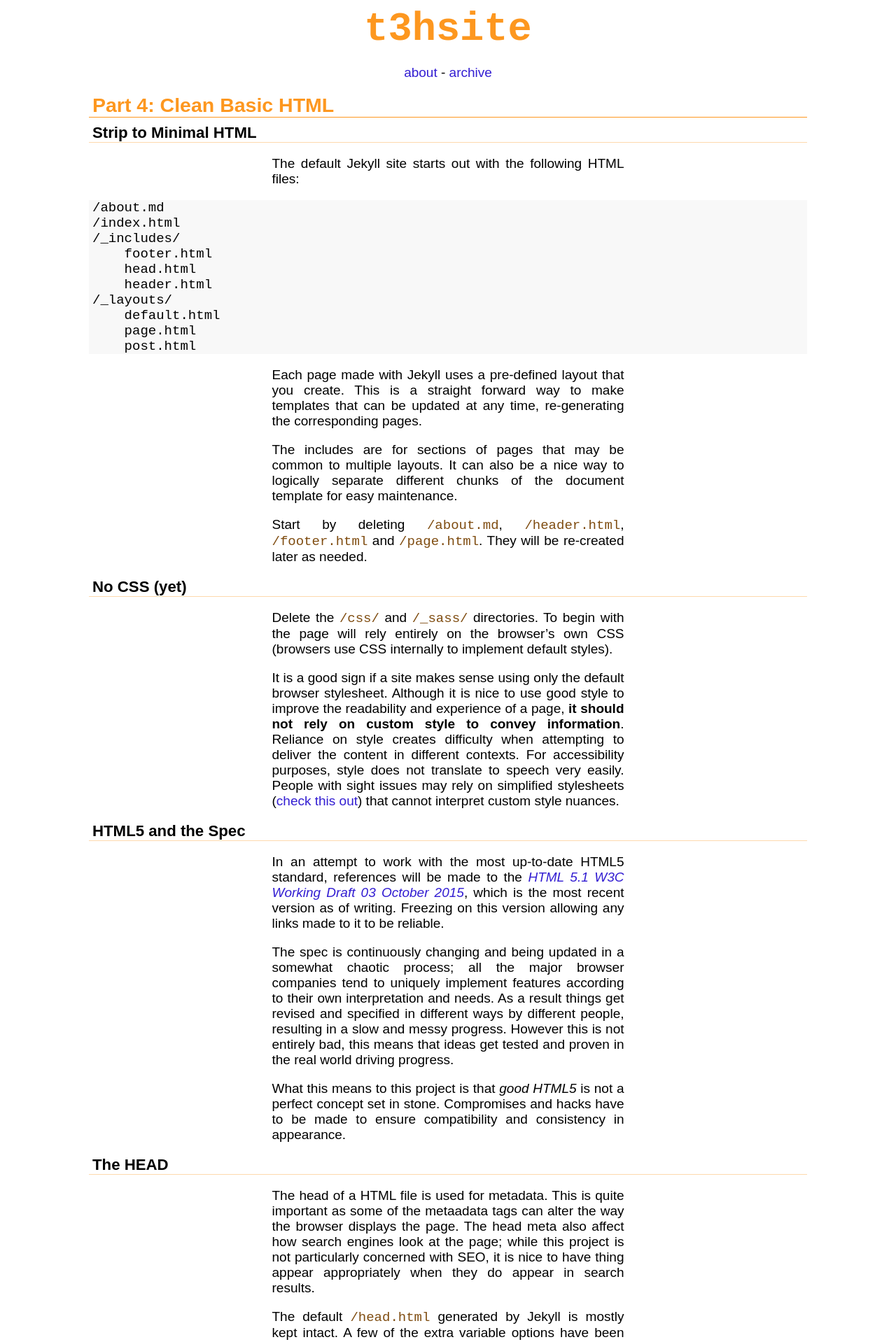
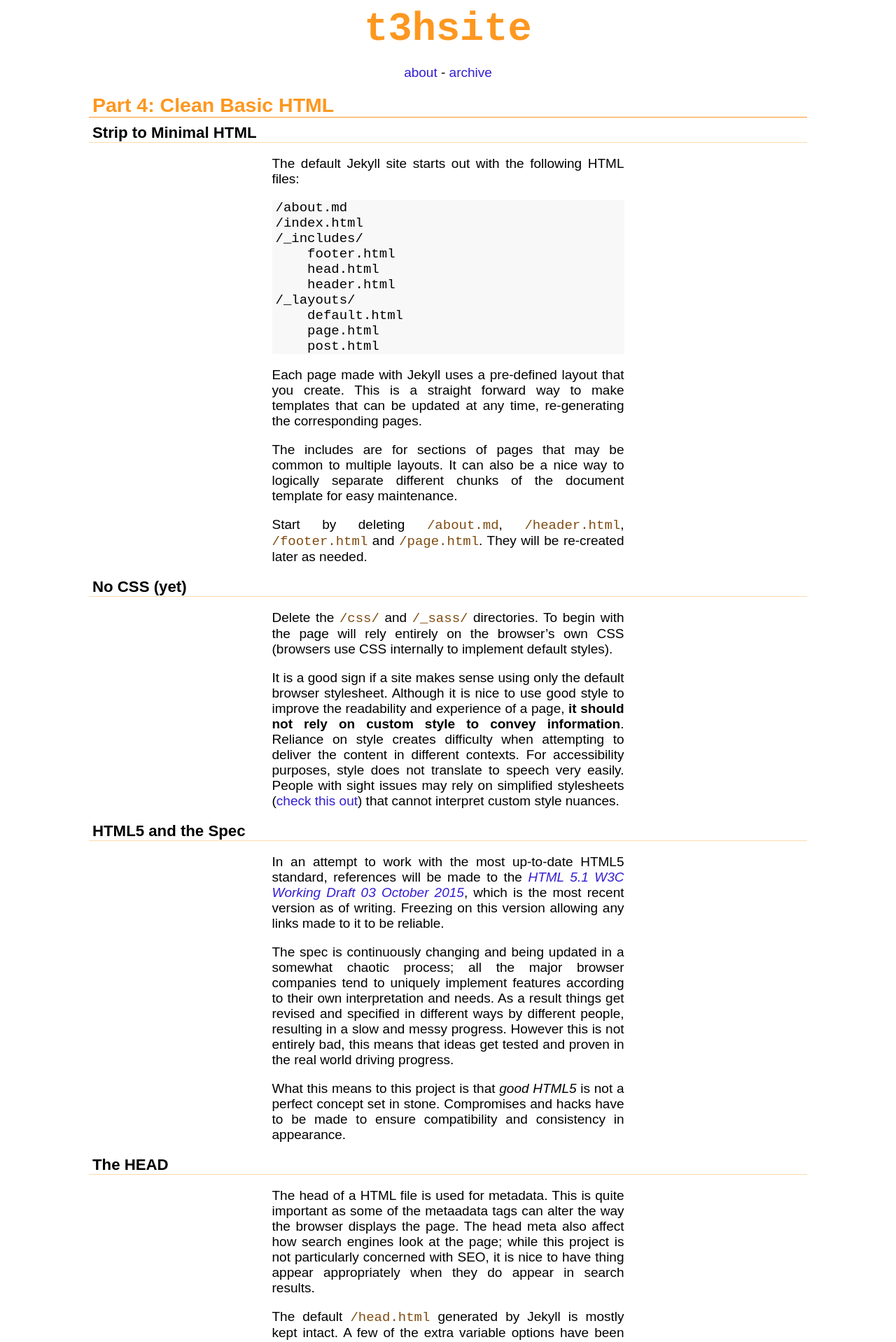
Before and after one commit to t3hmun/t3hsite, a Jekyll site: the page built from _posts/2015-10-03-part-03-clean-basic-html.md, in a window 1280 px wide. Shown: the top 1918 px of the page at 70% size. Built offline with Jekyll 4.4.1, drawn with Linux system fonts in a browser that asks for light colours.

Commit message:
Replaced image tag with reading-width class

````diff
--- a/_posts/2015-10-03-part-03-clean-basic-html.md
+++ b/_posts/2015-10-03-part-03-clean-basic-html.md
@@ -21,6 +21,7 @@
     page.html
     post.html
 ```
+{: .reading-width}
 
 Each page made with Jekyll uses a pre-defined layout that you create.
 This is a straight forward way to make templates that can be updated at any time, re-generating the corresponding pages.
--- a/_sass/_style.scss
+++ b/_sass/_style.scss
@@ -5,9 +5,6 @@
 // Attribution-ShareAlike 4.0 International (CC BY-SA 4.0)
 // http://creativecommons.org/licenses/by-sa/4.0/
 //
-
-// TODO:
-// - special block art pre :)
 
 // I write a lot of comments in here.
 // Makes updating possible when I come back to this in years time when HTML5 is obsolete and it needs updating for the mind-machine interface.
@@ -216,6 +213,12 @@
     padding: 0 $gutter;
 }
 
+.reading-width {
+    max-width: $reading-width;
+    margin: $vspace auto;
+    padding: 0 $gutter;
+}
+
 // Header 1 is the site mast-head.
 // Gets special size and centring and font-type.
 h1 {
@@ -289,13 +292,6 @@
     color: $link-hover-colour;
 }
 
-// By default markdown inserts images inside a <p>, making the image article width.
-// To get a wide image insert it in a div (img manually typed too) and it fills the content area.
-img {
-    text-align: center;
-    width:100%;
-}
-
 
 // Special Divs
 // ============
@@ -351,3 +347,25 @@
     margin: 0 auto;
     padding: 0 $gutter;
 }
+
+.art {
+    text-align: left;
+    color: $highlight-colour;
+    //font-family: "Monaco";
+    font-family: "Source Code Pro";
+    white-space: pre;
+    line-height: 140%;
+    letter-spacing: 0;
+    display: inline-block;
+    margin: auto;
+
+
+    a {
+        color: $highlight-colour;
+        text-decoration: none;
+    }
+
+    a:hover {
+        color: $link-colour;
+    }
+}
````
